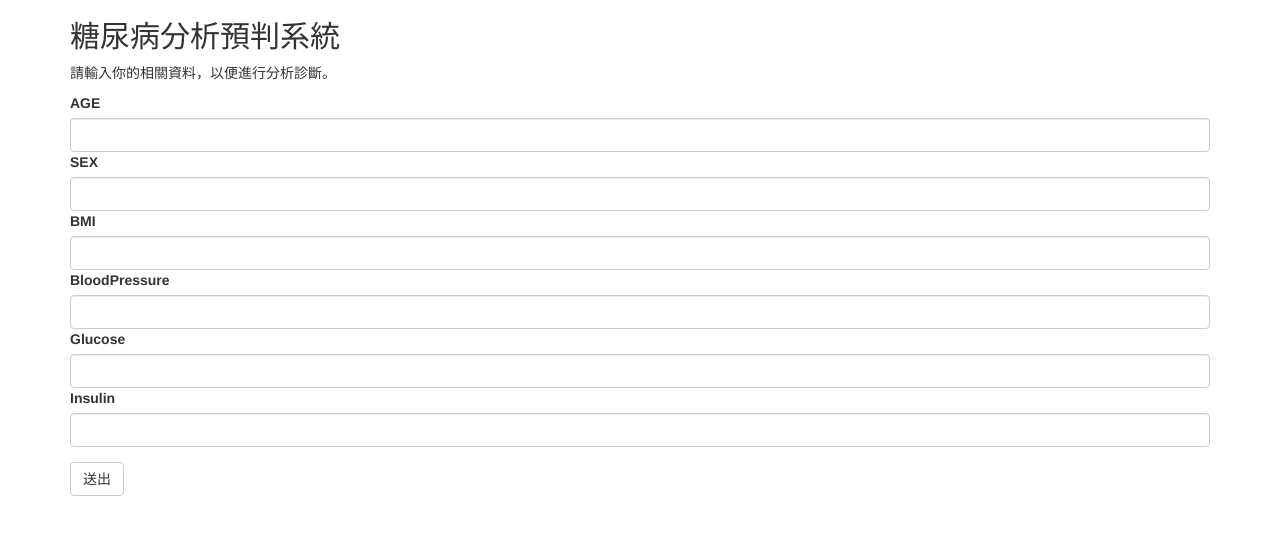
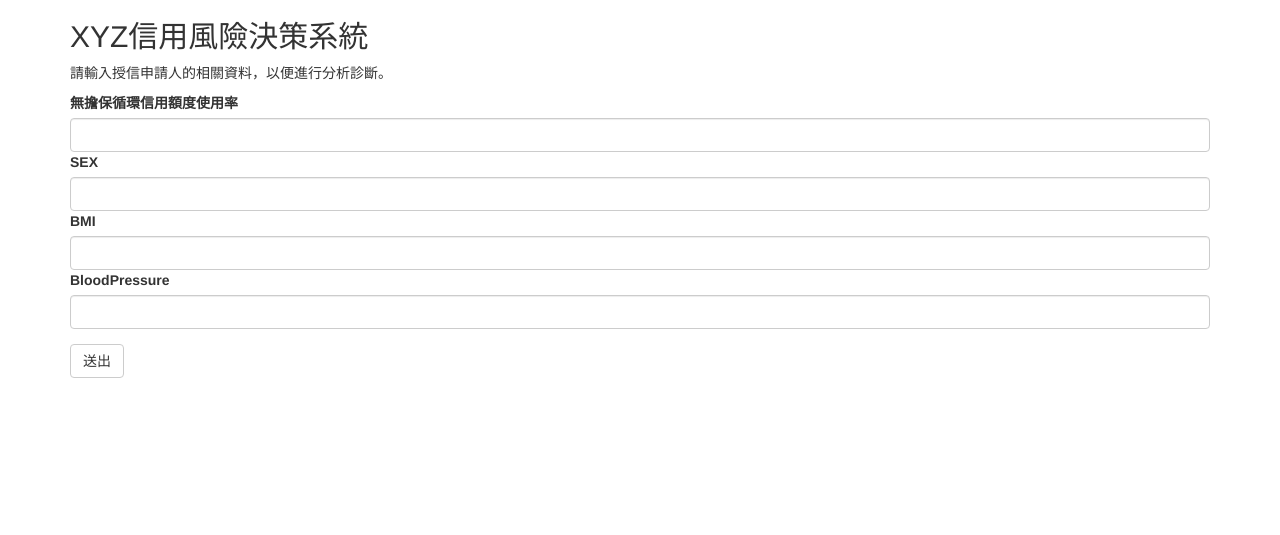
Before and after one commit to Danny-Mao/azure_endterm, a Flask app: page / in a window 1280 px wide. Shown: the top 535 px of the page. Run offline with Flask 3, Linux system fonts and the light colour scheme; some libraries are stand-ins or nearby versions.

Commit message:
xyz 1929

```diff
--- a/templates/form.html
+++ b/templates/form.html
@@ -1,7 +1,7 @@
 <!doctype html>
 <html lang="utf-8">
     <head>
-        <title>糖尿病分析預判系統</title>
+        <title>XYZ信用風險決策系統</title>
         <meta charset="utf-8">
         <meta name="viewport" content="width=device-width, initial-scale=1">
         <!-- Latest compiled and minified CSS -->
@@ -15,22 +15,18 @@
     </head>
     <body>
         <div class="container">
-        <h2>糖尿病分析預判系統</h2>
-        <p>請輸入你的相關資料，以便進行分析診斷。</p>
+        <h2>XYZ信用風險決策系統</h2>
+        <p>請輸入授信申請人的相關資料，以便進行分析診斷。</p>
         <form action="aml" method="post">
         <div class="form-group">
-            <label for="p1">AGE</label>
-            <input type="text" class="form-control" name="p1">
-            <label for="p2">SEX</label>
-            <input type="text" class="form-control" name="p2">
-            <label for="p3">BMI</label>
-            <input type="text" class="form-control" name="p3">
-            <label for="p4">BloodPressure</label>
-            <input type="text" class="form-control" name="p4">
-            <label for="p5">Glucose</label>
-            <input type="text" class="form-control" name="p5">
-            <label for="p6">Insulin</label>
-            <input type="text" class="form-control" name="p6">
+            <label for="rev">無擔保循環信用額度使用率</label>
+            <input type="text" class="form-control" name="rev">
+            <label for="deb">SEX</label>
+            <input type="text" class="form-control" name="deb">
+            <label for="mon">BMI</label>
+            <input type="text" class="form-control" name="mon">
+            <label for="num">BloodPressure</label>
+            <input type="text" class="form-control" name="num">
         </div>
         <button type="submit" class="btn btn-default">送出</button>
         </form>
```
